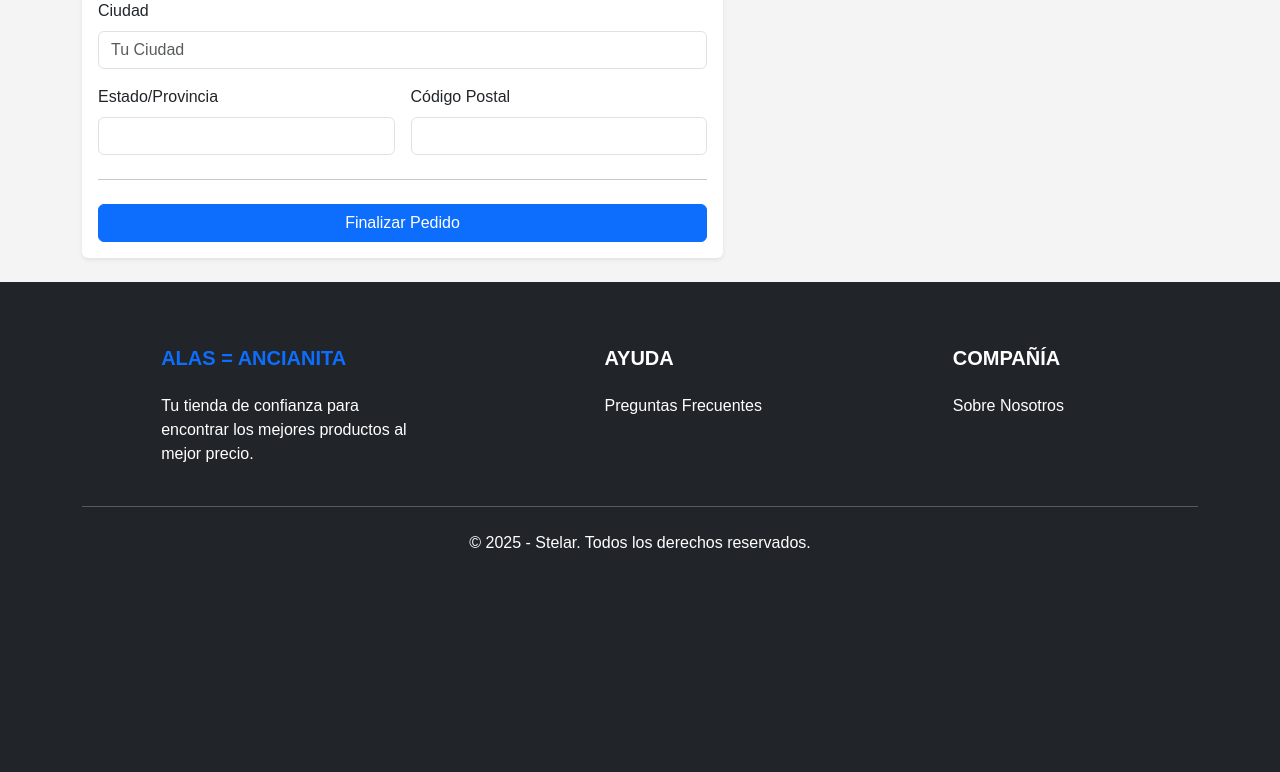
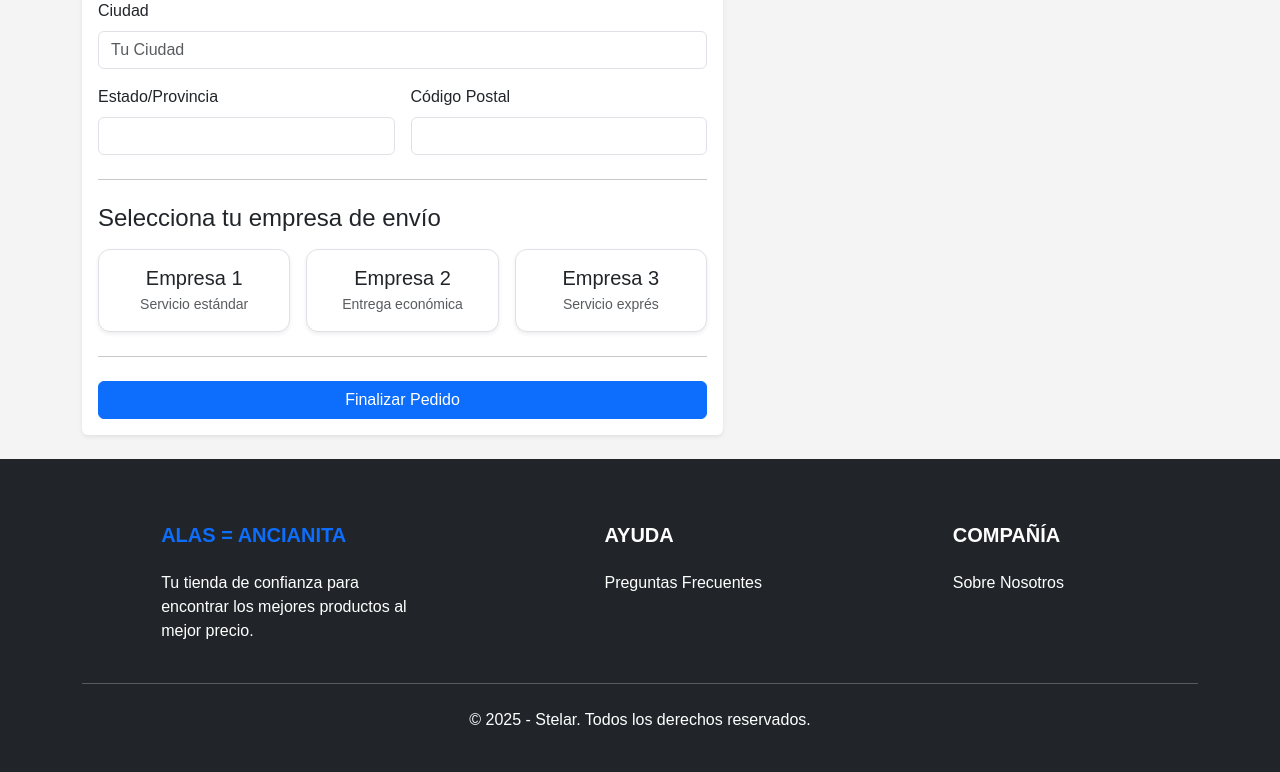
Before and after one commit to cosmik99/Stelar, a Django app: template Stelar/store/templates/store/checkout.html in a window 1280 px wide. Shown: the part 306-1078 px from the top of the page. Before the commit the page ends 854 px from the top, so only its background shows below. Run offline with Django 5.2, Linux system fonts and the light colour scheme; the template is opened without the code that fills it, so the values that code supplies are empty.

Commit message:
Carrito - 92%

```diff
--- a/Stelar/store/templates/store/checkout.html
+++ b/Stelar/store/templates/store/checkout.html
@@ -31,7 +31,42 @@
                             <input type="text" class="form-control" id="zipcode" name="zipcode" required>
                         </div>
                     </div>
+
                     <hr class="my-4">
+
+                    <h4 class="mb-3">Selecciona tu empresa de envío</h4>
+                    <div class="row g-3">
+                        <div class="col-md-4">
+                            <label class="shipping-option w-100">
+                                <input type="radio" name="shipping_company" value="Empresa 1" class="form-check-input d-none" required>
+                                <div class="card text-center border shadow-sm p-3">
+                                    <h5 class="mb-1">Empresa 1</h5>
+                                    <small class="text-muted">Servicio estándar</small>
+                                </div>
+                            </label>
+                        </div>
+                        <div class="col-md-4">
+                            <label class="shipping-option w-100">
+                                <input type="radio" name="shipping_company" value="Empresa 2" class="form-check-input d-none" required>
+                                <div class="card text-center border shadow-sm p-3">
+                                    <h5 class="mb-1">Empresa 2</h5>
+                                    <small class="text-muted">Entrega económica</small>
+                                </div>
+                            </label>
+                        </div>
+                        <div class="col-md-4">
+                            <label class="shipping-option w-100">
+                                <input type="radio" name="shipping_company" value="Empresa 3" class="form-check-input d-none" required>
+                                <div class="card text-center border shadow-sm p-3">
+                                    <h5 class="mb-1">Empresa 3</h5>
+                                    <small class="text-muted">Servicio exprés</small>
+                                </div>
+                            </label>
+                        </div>
+                    </div>
+
+                    <hr class="my-4">
+
                     <button class="btn btn-primary w-100" type="submit">Finalizar Pedido</button>
                 </form>
             </div>
@@ -62,4 +97,24 @@
         </div>
     </div>
 </div>
+
+<style>
+.shipping-option .card {
+    transition: all 0.2s ease-in-out;
+    border-radius: 0.75rem;
+}
+
+.shipping-option .card:hover {
+    transform: translateY(-3px);
+    border-color: #0d6efd;
+    box-shadow: 0 0.5rem 1rem rgba(13, 110, 253, 0.15);
+}
+
+.shipping-option input:checked + .card {
+    background-color: #0d6efd;
+    color: #fff;
+    border-color: #0d6efd;
+}
+</style>
+
 {% endblock %}
```
Also changed, not shown: Stelar/db.sqlite3.
